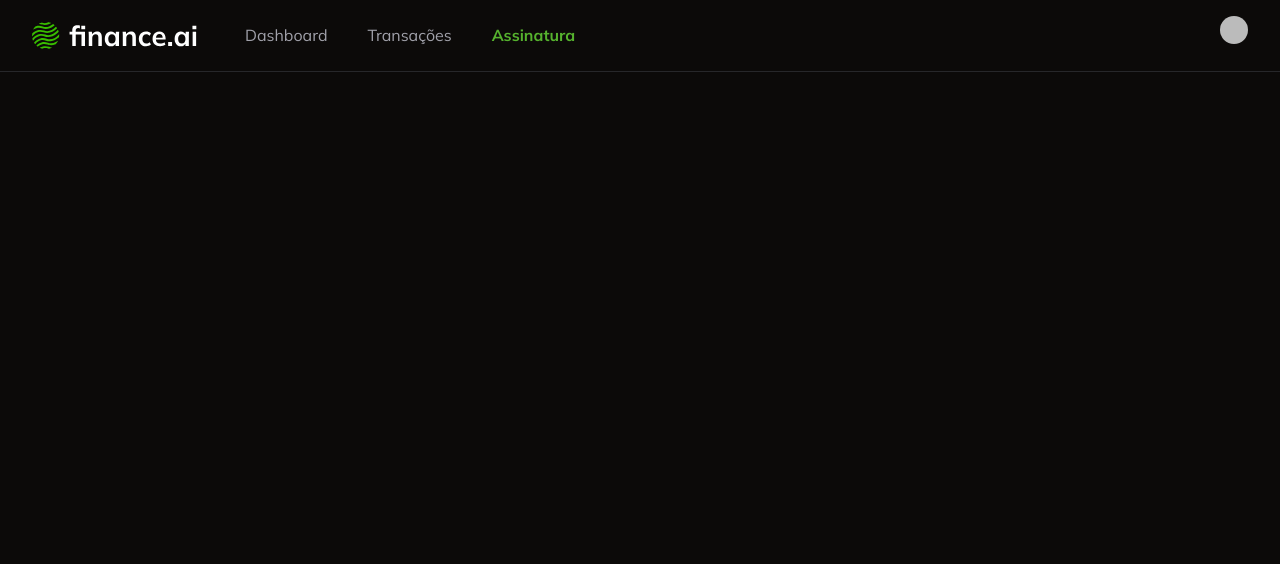
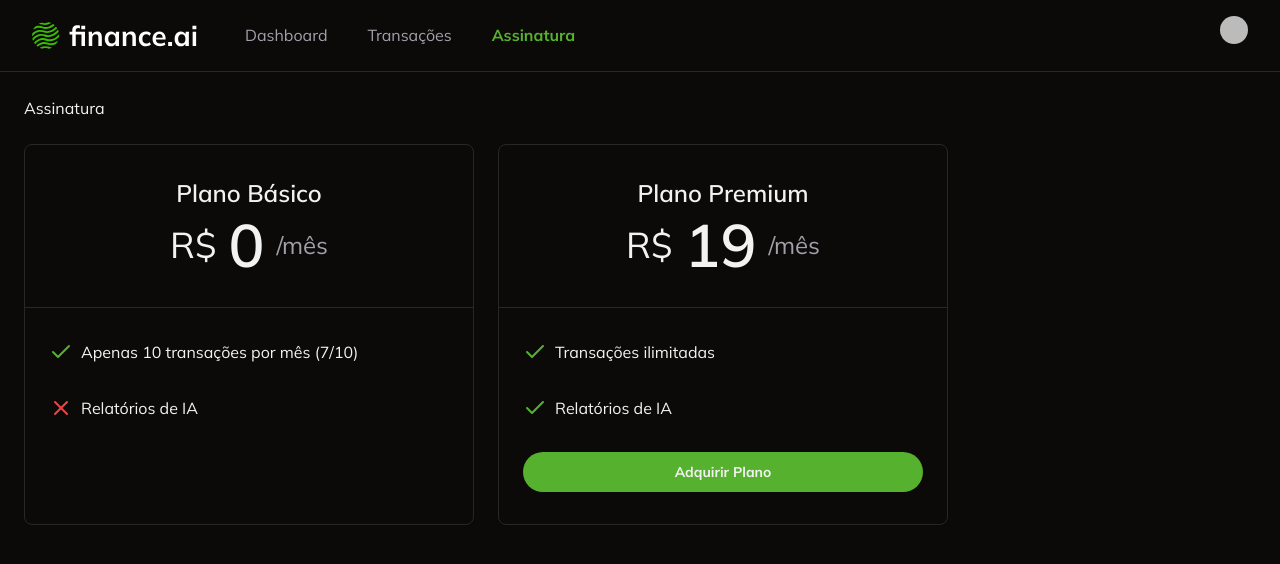
Before and after one commit to Muriiloo/finance-ai, a Next.js app: page /subscription in a window 1280 px wide. Shown: the top 564 px of the page. Built offline with nearby package versions, Linux system fonts and the light colour scheme; no server answers; sample sign-in values are in the browser's storage; some icons are missing.

Commit message:
feat: ensure user is redirect to stripe checkout when acquiring plan

```diff
--- /dev/null
+++ b/app/subscription/_actions/create-stripe-checkout/index.ts
@@ -0,0 +1,38 @@
+"use server";
+
+import { auth } from "@clerk/nextjs/server";
+import Stripe from "stripe";
+
+export const createStripeCheckout = async () => {
+  const { userId } = await auth();
+  if (!userId) {
+    throw new Error("Unathorized");
+  }
+  if (!process.env.STRIPE_SECRET_KEY) {
+    throw new Error("Secret key not found");
+  }
+
+  const stripe = new Stripe(process.env.STRIPE_SECRET_KEY, {
+    apiVersion: "2024-10-28.acacia",
+  });
+
+  const session = await stripe.checkout.sessions.create({
+    payment_method_types: ["card"],
+    mode: "subscription",
+    success_url: `http://localhost:3000/transactions`,
+    cancel_url: `http://localhost:3000/`,
+    subscription_data: {
+      metadata: {
+        clerk_user_id: userId,
+      },
+    },
+    line_items: [
+      {
+        price: process.env.STRIPE_PREMIUM_PLAN_PRICE_ID,
+        quantity: 1,
+      },
+    ],
+  });
+
+  return { sessionId: session.id };
+};
--- /dev/null
+++ b/app/subscription/_components/acquire-plan-button.tsx
@@ -0,0 +1,32 @@
+"use client";
+
+import { Button } from "@/app/_components/ui/button";
+import { createStripeCheckout } from "../_actions/create-stripe-checkout";
+import { loadStripe } from "@stripe/stripe-js";
+
+const AcquirePlanButton = () => {
+  const handleAcquirePlanClick = async () => {
+    const { sessionId } = await createStripeCheckout();
+    if (!process.env.NEXT_PUBLIC_STRIPE_PUBLISHABLE_KEY) {
+      throw new Error("Publishable key not found");
+    }
+    const stripe = await loadStripe(
+      process.env.NEXT_PUBLIC_STRIPE_PUBLISHABLE_KEY,
+    );
+    if (!stripe) {
+      throw new Error("Stripe not found");
+    }
+    await stripe.redirectToCheckout({ sessionId });
+  };
+
+  return (
+    <Button
+      className="w-full rounded-full font-bold"
+      onClick={handleAcquirePlanClick}
+    >
+      Adquirir Plano
+    </Button>
+  );
+};
+
+export default AcquirePlanButton;
--- a/app/subscription/page.tsx
+++ b/app/subscription/page.tsx
@@ -1,6 +1,10 @@
 import { auth } from "@clerk/nextjs/server";
 import NavBar from "../_components/navbar";
 import { redirect } from "next/navigation";
+import { Card, CardContent, CardHeader } from "../_components/ui/card";
+import { CheckIcon, XIcon } from "lucide-react";
+
+import AcquirePlanButton from "./_components/acquire-plan-button";
 
 const SubscriptionPage = async () => {
   const { userId } = await auth();
@@ -8,7 +12,62 @@ const SubscriptionPage = async () => {
   if (!userId) {
     redirect("/login");
   }
-  return <NavBar />;
+  return (
+    <>
+      <NavBar />
+      <div className="space-y-6 p-6">
+        <h1 className="font-bold-text-2xl">Assinatura</h1>
+
+        <div className="flex gap-6">
+          <Card className="w-[450px]">
+            <CardHeader className="border-b border-solid py-8">
+              <h2 className="text-center text-2xl font-semibold">
+                Plano Básico
+              </h2>
+              <div className="flex items-center justify-center gap-3">
+                <span className="text-4xl">R$</span>
+                <span className="text-6xl font-semibold">0</span>
+                <span className="text-2xl text-muted-foreground">/mês</span>
+              </div>
+            </CardHeader>
+            <CardContent className="space-y-8 py-8">
+              <div className="flex items-center gap-2">
+                <CheckIcon className="text-primary" />
+                <p>Apenas 10 transações por mês (7/10)</p>
+              </div>
+              <div className="flex items-center gap-2">
+                <XIcon className="text-red-500" />
+                <p>Relatórios de IA</p>
+              </div>
+            </CardContent>
+          </Card>
+          <Card className="w-[450px]">
+            <CardHeader className="border-b border-solid py-8">
+              <h2 className="text-center text-2xl font-semibold">
+                Plano Premium
+              </h2>
+              <div className="flex items-center justify-center gap-3">
+                <span className="text-4xl">R$</span>
+                <span className="text-6xl font-semibold">19</span>
+                <span className="text-2xl text-muted-foreground">/mês</span>
+              </div>
+            </CardHeader>
+            <CardContent className="space-y-8 py-8">
+              <div className="flex items-center gap-2">
+                <CheckIcon className="text-primary" />
+                <p>Transações ilimitadas</p>
+              </div>
+              <div className="flex items-center gap-2">
+                <CheckIcon className="text-primary" />
+                <p>Relatórios de IA</p>
+              </div>
+              <AcquirePlanButton />
+            </CardContent>
+          </Card>
+        </div>
+      </div>
+    </>
+  );
 };
 
 export default SubscriptionPage;
--- a/package.json
+++ b/package.json
@@ -21,6 +21,7 @@
     "@radix-ui/react-scroll-area": "^1.2.3",
     "@radix-ui/react-select": "^2.1.6",
     "@radix-ui/react-slot": "^1.1.2",
+    "@stripe/stripe-js": "^4.9.0",
     "@tanstack/react-table": "^8.21.2",
     "class-variance-authority": "^0.7.1",
     "clsx": "^2.1.1",
@@ -35,6 +36,7 @@
     "react-hook-form": "^7.54.2",
     "react-number-format": "^5.4.2",
     "recharts": "^2.15.1",
+    "stripe": "^17.3.1",
     "tailwind-merge": "^3.0.1",
     "tailwindcss-animate": "^1.0.7",
     "zod": "^3.24.2"
```
Also changed, not shown: 2 other files (tests, documents, lock files or other folders).
